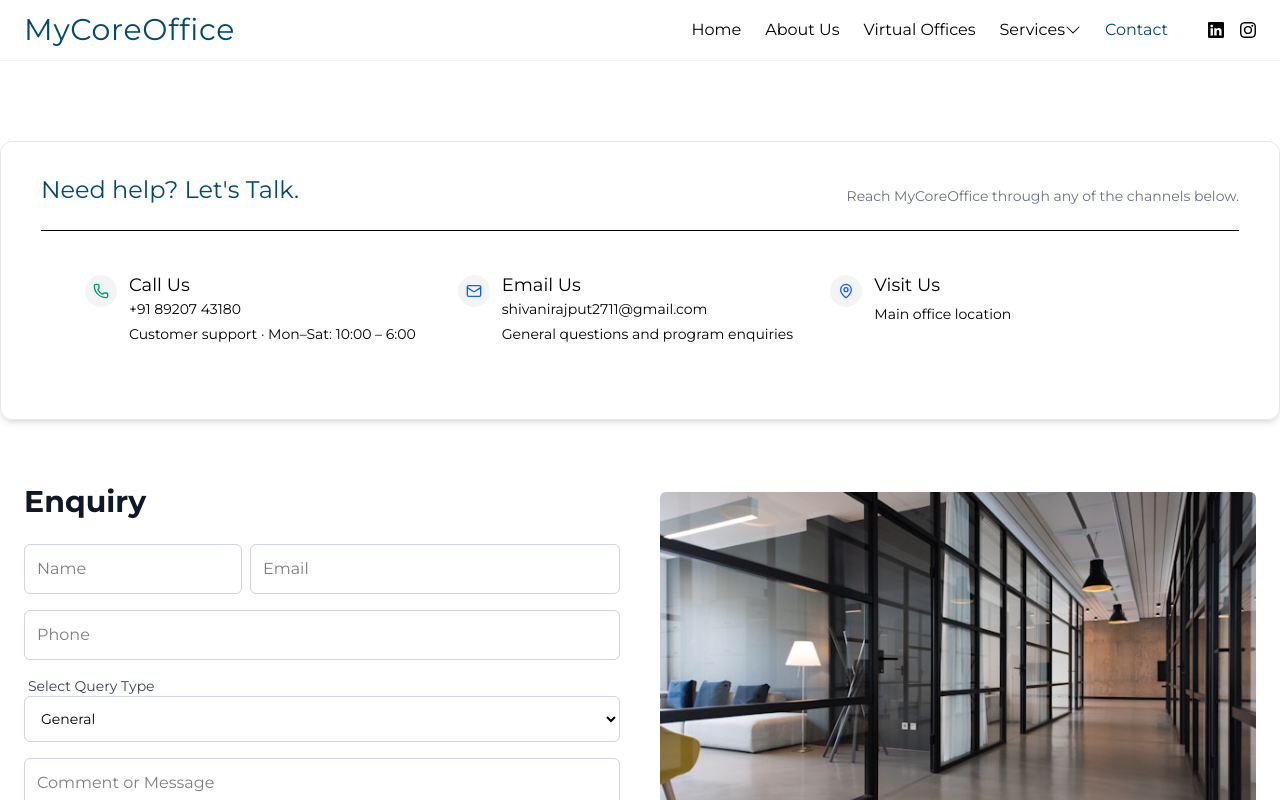
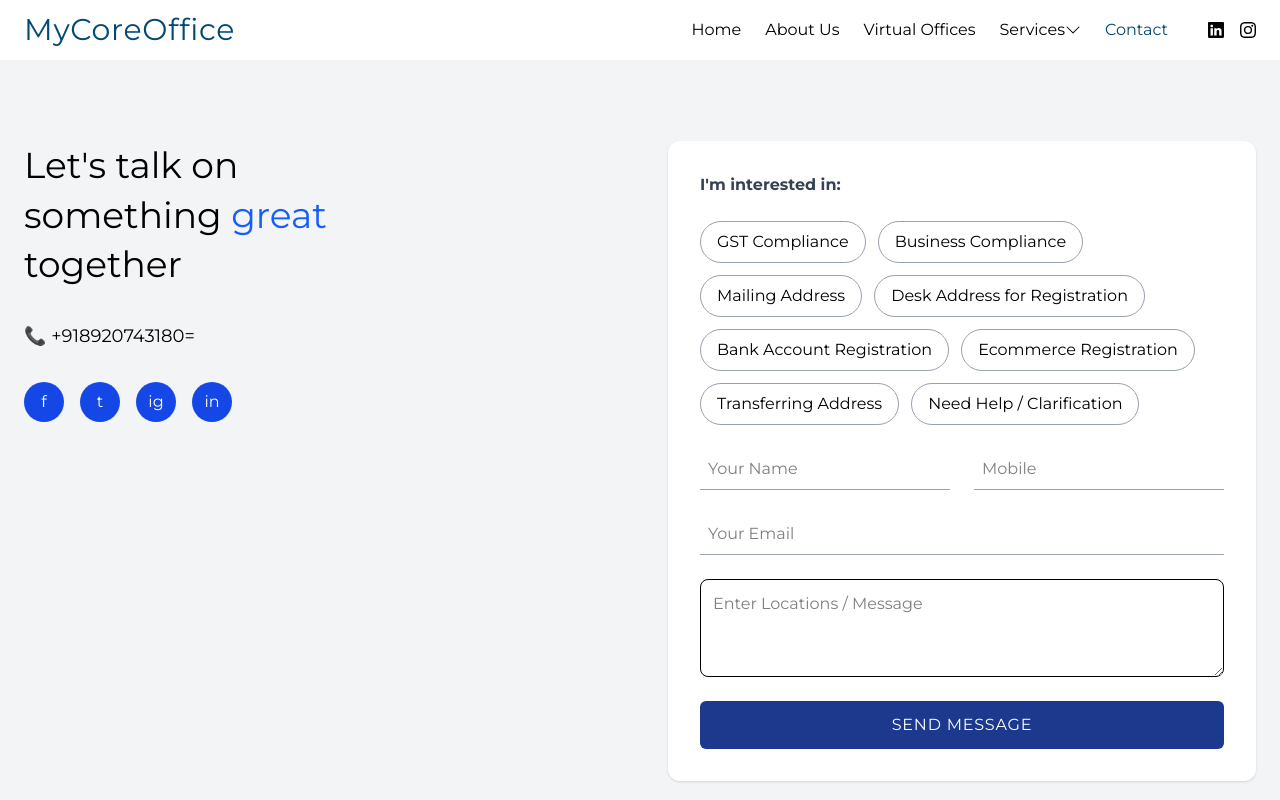
Before and after one commit to eklavyapopli-ship-it/Mycoreoffice, a Next.js app: page /Contact in a window 1280 px wide. Shown: the top 800 px of the page. Built offline with nearby package versions, Linux system fonts and the light colour scheme.

Commit message:
completed

```diff
--- a/app/(home)/About-Us/helpdesk.tsx
+++ b/app/(home)/About-Us/helpdesk.tsx
@@ -4,7 +4,7 @@
 export default function Helpdesk() {
   return (
     <div
-      className="text-center mt-16 max-w-7xl  mx-auto mb-10"
+      className="text-center bg-linear-to-r from-cyan-100 via-blue-300 to-blue-400 rounded-xl mt-16 max-w-7xl  mx-auto mb-10"
     >
       <div className=" rounded-xl p-8 lg:p-12 shadow-xl ">
         <h1 className={`text-3xl lg:text-4xl font-bold mb-4   text-black`}>
--- a/app/(home)/About-Us/whoAreWe.tsx
+++ b/app/(home)/About-Us/whoAreWe.tsx
@@ -134,15 +134,15 @@
             </div>
 
             {/* Vision Section */}
-            <div className="bg-blue-900 p-6 rounded-lg border border-green-100">
+            <div className="bg-linear-to-r from-cyan-100 via-blue-300 to-blue-400 p-6 rounded-lg border  border-green-100">
               <div className="flex items-center gap-3 mb-4">
                 <div className="w-10 h-10 bg-white rounded-lg flex items-center justify-center">
                   <Target className="w-5 h-5 text-black" />
                 </div>
-                <h1 className="text-2xl font-bold text-white">Our Vision</h1>
+                <h1 className="text-2xl font-bold">Our Vision</h1>
               </div>
 
-              <p className="text-gray-50 leading-relaxed">
+              <p className=" leading-relaxed">
                 We aim to serve as a vibrant and sustainable resource catalyst to support
                 and nurture creativity, innovation and entrepreneurship among students.
                 Our goal is to become a center of excellence that fosters synergy between
--- a/app/(home)/Contact/contactform.tsx
+++ b/app/(home)/Contact/contactform.tsx
@@ -1,35 +1,49 @@
-// components/EnquiryForm.tsx
-"use client";
-import Image from "next/image";
-import { motion } from "framer-motion";
-import { useState } from "react";
+"use client"
+import { useState } from "react"
 
 type FormData = {
-  name: string;
-  email: string;
-  phone: string;
-  queryType: string;
-  message: string;
-};
+  name: string
+  email: string
+  phone: string
+  queryType: string
+  message: string
+}
 
-export default function ContactForm() {
+export default function ContactUs() {
   const [formData, setFormData] = useState<FormData>({
     name: "",
     email: "",
     phone: "",
     queryType: "",
     message: "",
-  });
+  })
 
-  const [status, setStatus] = useState<string>("");
+  const [status, setStatus] = useState("")
 
-  const handleChange = (e: React.ChangeEvent<HTMLInputElement | HTMLTextAreaElement | HTMLSelectElement>) => {
-    setFormData({ ...formData, [e.target.name]: e.target.value });
-  };
+  const interests = [
+    "GST Compliance",
+    "Business Compliance",
+    "Mailing Address",
+    "Desk Address for Registration",
+    "Bank Account Registration",
+    "Ecommerce Registration",
+    "Transferring Address",
+    "Need Help / Clarification",
+  ]
+
+  const handleChange = (
+    e: React.ChangeEvent<HTMLInputElement | HTMLTextAreaElement>
+  ) => {
+    setFormData({ ...formData, [e.target.name]: e.target.value })
+  }
+
+  const handleInterest = (value: string) => {
+    setFormData({ ...formData, queryType: value })
+  }
 
   const handleSubmit = async (e: React.FormEvent) => {
-  e.preventDefault();
-  setStatus("Submitting...");
+    e.preventDefault()
+    setStatus("Submitting...")
 
     try {
       const res = await fetch("/api/form", {
@@ -38,103 +52,132 @@
           "Content-Type": "application/json",
         },
         body: JSON.stringify(formData),
-    });
+      })
 
-    const data = await res.json();
+      const data = await res.json()
 
-    if (!res.ok) throw new Error(data.message);
+      if (!res.ok) throw new Error(data.message)
 
-    setStatus("Submitted successfully!");
-    setFormData({ name: "", email: "", phone: "", queryType: "", message: "" });
+      setStatus("Submitted successfully!")
+      setFormData({
+        name: "",
+        email: "",
+        phone: "",
+        queryType: "",
+        message: "",
+      })
     } catch (error) {
-    console.error(error);
-    setStatus("Submission failed. Try again.");
+      setStatus("Submission failed. Try again.")
     }
-};
-
+  }
 
   return (
-    <div
-      className="max-w-7xl mx-auto px-6 py-16 text-black flex flex-col md:flex-row items-center gap-10" id="applynow"
+    <section className="bg-gray-100 py-20 px-6">
+      <div className="max-w-7xl mx-auto grid md:grid-cols-2 gap-14">
+
+        {/* LEFT SECTION */}
+
+        <div className="flex flex-col gap-8">
+          <h1 className="text-4xl leading-snug font-medium">
+            Let's talk on <br />
+            something <span className="text-blue-600">great</span> <br />
+            together
+          </h1>
+
+          <div className="space-y-4 text-lg">
+            <p>📞 +918920743180=</p>
+          </div>
+
+          <div className="flex gap-4 text-white">
+            <div className="bg-blue-700 w-10 h-10 rounded-full flex items-center justify-center">f</div>
+            <div className="bg-blue-700 w-10 h-10 rounded-full flex items-center justify-center">t</div>
+            <div className="bg-blue-700 w-10 h-10 rounded-full flex items-center justify-center">ig</div>
+            <div className="bg-blue-700 w-10 h-10 rounded-full flex items-center justify-center">in</div>
+          </div>
+        </div>
+
+        {/* RIGHT FORM */}
+
+        <form
+          onSubmit={handleSubmit}
+          className="flex flex-col gap-6 bg-white p-8 rounded-xl shadow-sm"
         >
-      {/* Left: Image */}
+          <p className="font-semibold text-gray-700">I'm interested in:</p>
 
+          {/* INTEREST OPTIONS */}
 
-      {/* Right: Form */}
-      <div
-        className="flex-1 bg-white w-full "
+          <div className="flex flex-wrap gap-3">
+            {interests.map((item) => (
+              <button
+                key={item}
+                type="button"
+                onClick={() => handleInterest(item)}
+                className={`px-4 py-2 rounded-full border transition
+                ${
+                  formData.queryType === item
+                    ? "bg-blue-600 text-white border-blue-600"
+                    : "border-gray-400 hover:border-blue-600"
+                }`}
               >
-        <h1 className="text-3xl font-bold text-gray-900 mb-6">Enquiry</h1>
-        <form onSubmit={handleSubmit} className="flex flex-col gap-4 w-full ">
-            <div className="flex gap-2 md:flex-row flex-col">
+                {item}
+              </button>
+            ))}
+          </div>
+
+          {/* INPUT ROW */}
+
+          <div className="grid grid-cols-2 gap-6">
             <input
-            type="text"
               name="name"
               value={formData.name}
               onChange={handleChange}
-            placeholder="Name"
+              placeholder="Your Name"
               required
-            className="border border-gray-300 rounded-md p-3 focus:outline-none focus:ring-2 focus:ring-blue-500 transition"
+              className="border-b border-gray-400 p-2 outline-none"
             />
+
             <input
-            type="email"
+              name="phone"
+              value={formData.phone}
+              onChange={handleChange}
+              placeholder="Mobile"
+              required
+              className="border-b border-gray-400 p-2 outline-none"
+            />
+          </div>
+
+          <input
             name="email"
             value={formData.email}
             onChange={handleChange}
-            placeholder="Email"
+            placeholder="Your Email"
             required
-            className="border w-full border-gray-300 rounded-md p-3 focus:outline-none focus:ring-2 focus:ring-blue-500 transition"
+            className="border-b border-gray-400 p-2 outline-none"
           />
-          </div>
-          <input
-            type="tel"
-            name="phone"
-            value={formData.phone}
-            onChange={handleChange}
-            placeholder="Phone"
-            required
-            className="border border-gray-300 rounded-md p-3 focus:outline-none focus:ring-2 focus:ring-blue-500 transition"
-          />
-          <label className="text-sm flex flex-col">
-            <h1 className="px-1 text-gray-700">Select Query Type</h1>
-          <select
-            name="queryType"
-            value={formData.queryType}
-            onChange={handleChange}
-            required
-            className="border border-gray-300 rounded-md p-3 focus:outline-none focus:ring-2 focus:ring-blue-500 transition"
-          >
-            <option value="General">General</option>
-            <option value="Support">Support</option>
-            <option value="Collaboration">Collaboration</option>
-            <option value="Others">Others</option>
-          </select>
-          </label>
+
           <textarea
             name="message"
             value={formData.message}
             onChange={handleChange}
-            placeholder="Comment or Message"
-            required
-            rows={2}
-            className="border border-gray-300 rounded-md p-3 focus:outline-none focus:ring-2 focus:ring-blue-500 transition"
-          ></textarea>
+            placeholder="Enter Locations / Message"
+            rows={3}
+            className="border rounded-lg p-3 outline-none"
+          />
+
           <button
             type="submit"
-            className="text-black hover:bg-blue-900 hover:text-white  px-6 py-3 rounded-md shadow-sm border transition transform hover:shadow-2xl"
+            className="bg-blue-900 text-white py-3 rounded-md tracking-wider hover:bg-blue-800 transition"
           >
-            Submit
+            SEND MESSAGE
           </button>
+
+          {status && (
+            <p className="text-sm text-gray-600">
+              {status}
+            </p>
+          )}
         </form>
-        {status && <p className="mt-4 text-sm text-gray-600">{status}</p>}
       </div>
-        <div
-        className="flex-1 "
-      >
-        <div>
-       <Image height={1094} width={730} fetchPriority="high" loading="lazy" src="/hero_bg.jpg" className="rounded-md" alt="" />
-         </div>
-      </div>
-    </div>
-  );
+    </section>
+  )
 }
--- a/app/(home)/Contact/page.tsx
+++ b/app/(home)/Contact/page.tsx
@@ -4,7 +4,6 @@
   return (
 
     <main>
-    <Contact/>
     <ContactForm/>
     </main>
   )
--- a/app/(home)/page.tsx
+++ b/app/(home)/page.tsx
@@ -13,6 +13,7 @@
 import ServicesSection from './components/services'
 import GetStarted from './components/GetStarted'
 import VirtualOfficeBenefits from './components/benefits'
+import AddOnServices from './components/Addon'
 const page = () => {
   return (
     <>
@@ -29,6 +30,7 @@
         <FAQSection />
         <Categories />
         <Reviews/>
+        <AddOnServices/>
         <Hero2 />
       </LazyMotion>
     </>
--- a/components/SmoothScroll.tsx
+++ b/components/SmoothScroll.tsx
@@ -17,7 +17,7 @@
 
   useEffect(() => {
     const lenis = new Lenis({
-      duration: 3,
+      duration: 2,
       smoothWheel: true,
       wheelMultiplier: 0.7,
       lerp: 0.2
--- a/components/timeline.tsx
+++ b/components/timeline.tsx
@@ -63,12 +63,12 @@
         {/* Static timeline line */}
         <div
           style={{ height: height + "px" }}
-          className="absolute md:left-8 left-8 top-0 overflow-hidden w-[2px] bg-blue-900 [mask-image:linear-gradient(to_bottom,transparent_0%,black_10%,black_90%,transparent_100%)]"
+          className="absolute md:left-8 left-8 top-0 overflow-hidden w-[2px] bg-linear-to-r from-cyan-100 via-blue-300 to-blue-400 [mask-image:linear-gradient(to_bottom,transparent_0%,black_10%,black_90%,transparent_100%)]"
         >
           {/* Animated progress line */}
           <motion.div
             style={{ height: heightTransform, opacity: opacityTransform }}
-            className="absolute inset-x-0 top-0 w-[2px] bg-red-950 rounded-full"
+            className="absolute inset-x-0 top-0 w-[2px] bg-linear-to-r from-cyan-100 via-blue-300 to-blue-400 rounded-full"
           />
         </div>
       </div>
```
Also changed, not shown: app/(home)/components/Addon.tsx (added, +97 -0 lines), app/(home)/components/GetStarted.tsx (+33 -10 lines), app/(home)/components/gst.tsx (+4 -3 lines), app/(home)/components/services.tsx (+10 -11 lines). Lines whose indentation alone changed are shown as unchanged.
